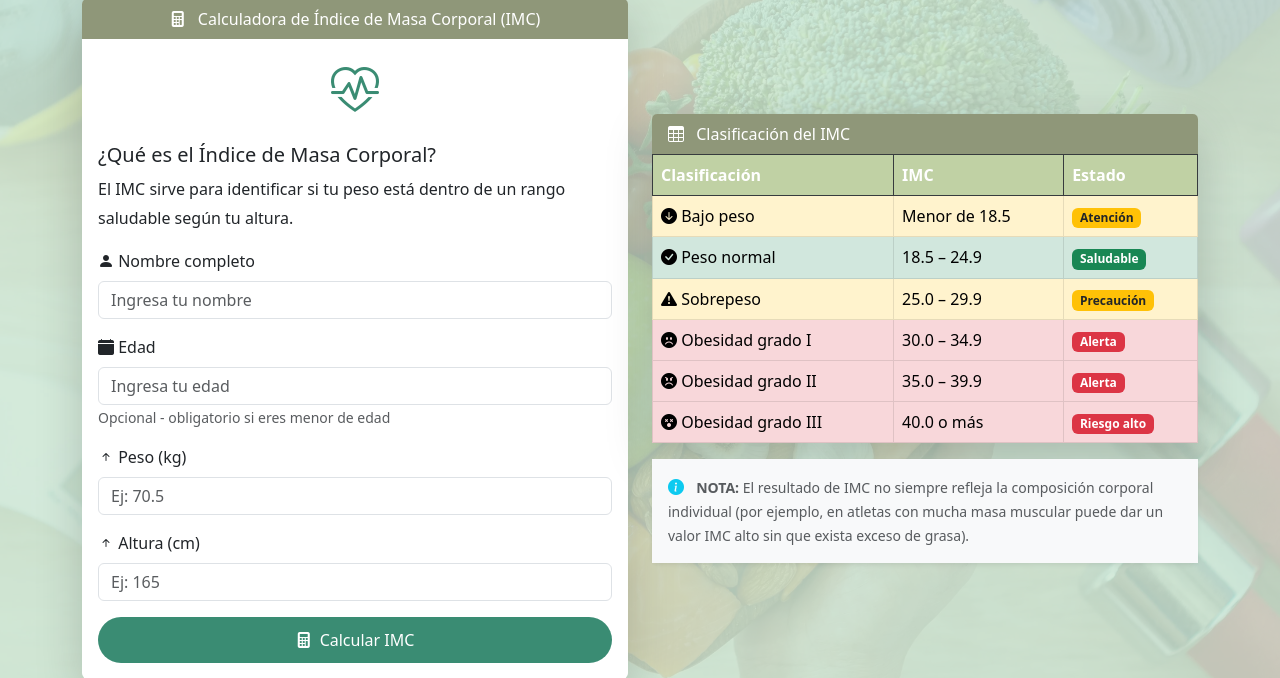
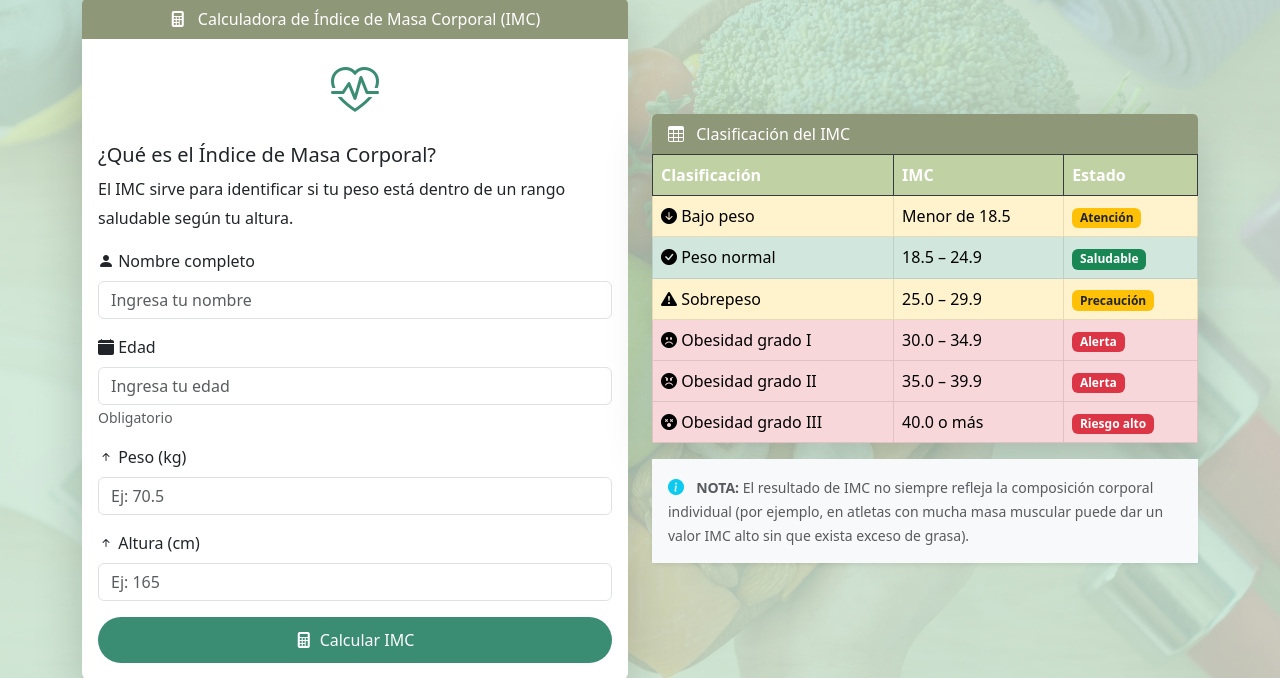
Before and after one commit to Leyva-Holguin/PAEC, a Flask app: page /imc in a window 1280 px wide. Shown: the part 81-759 px from the top of the page. Run offline with Flask 3, Linux system fonts and the light colour scheme.

Commit message:
campo obligatorio

```diff
--- a/templates/imc.html
+++ b/templates/imc.html
@@ -30,8 +30,8 @@
                             <label for="edad" class="form-label">
                                 <i class="bi bi-calendar-fill"></i> Edad
                             </label>
-                            <input type="number" class="form-control" id="edad" name="edad" placeholder="Ingresa tu edad" min="1" max="120">
-                            <small class="text-muted">Opcional - obligatorio si eres menor de edad</small>
+                            <input type="number" class="form-control" id="edad" name="edad" required placeholder="Ingresa tu edad" min="1" max="120">
+                            <small class="text-muted">Obligatorio</small>
                         </div>
 
                         <div class="row mb-3">
```
